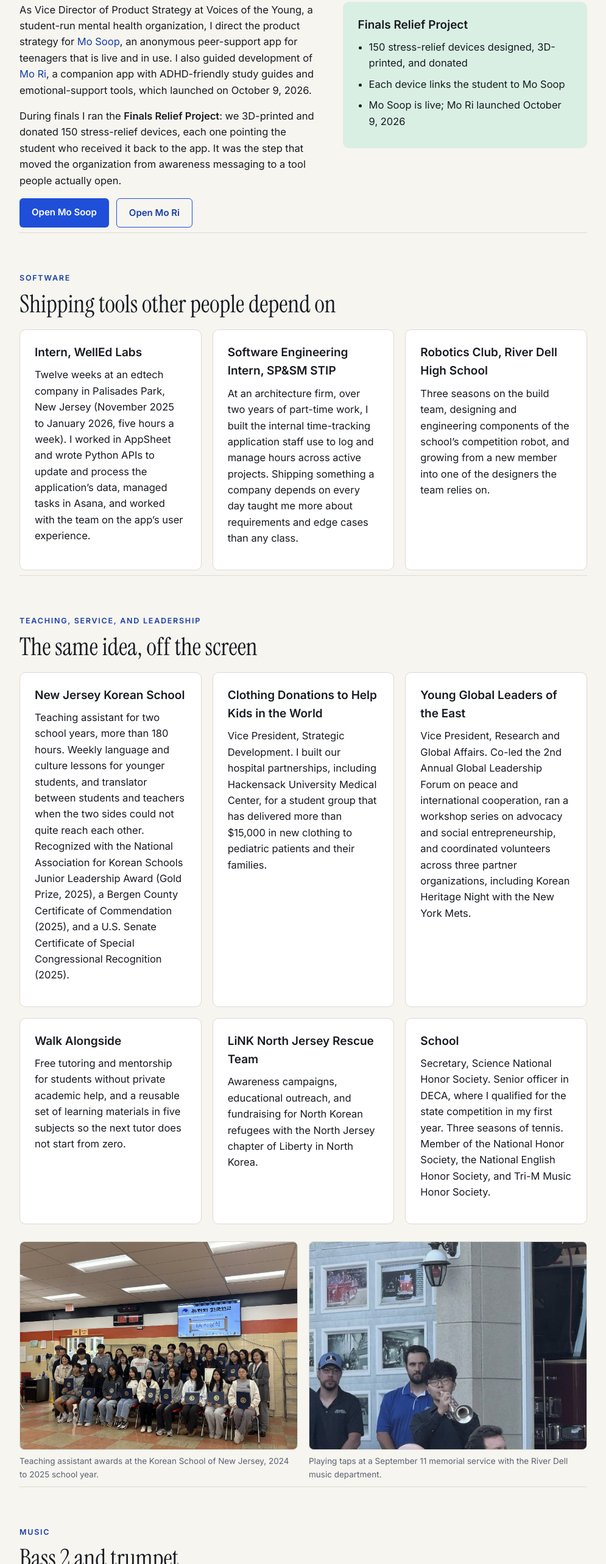
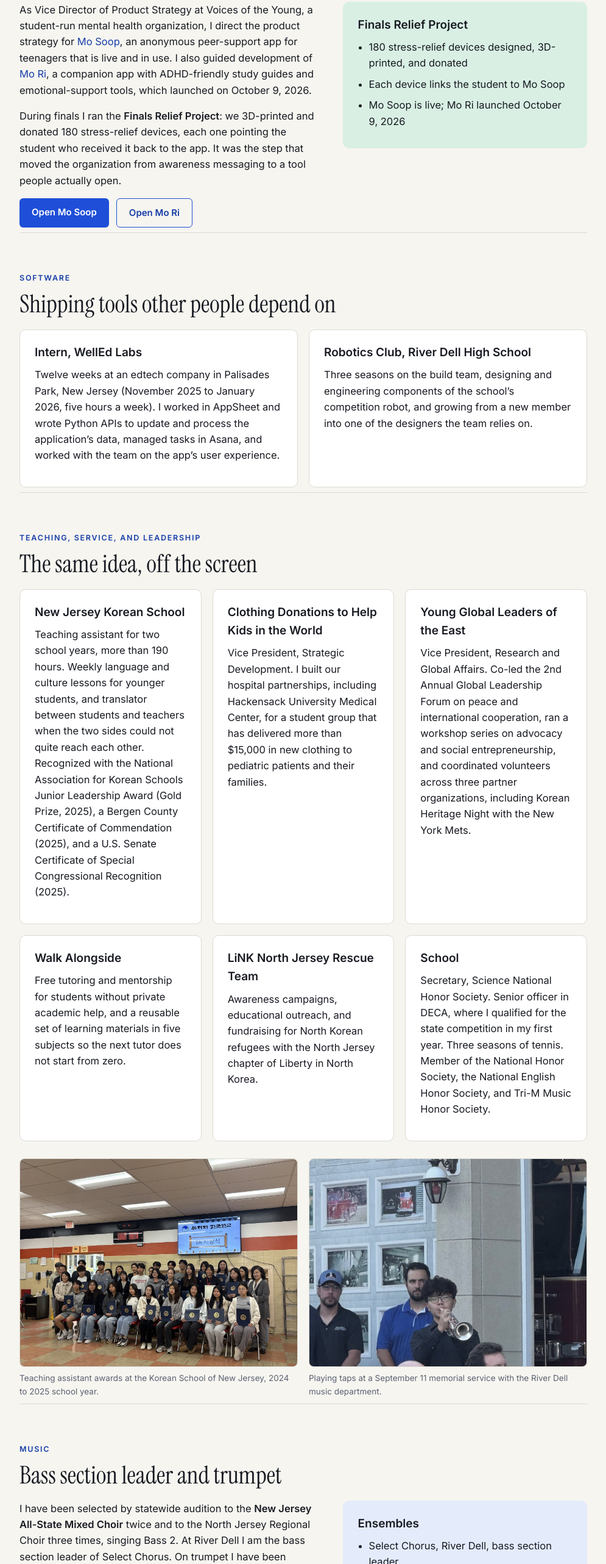
Before and after one commit to aaronchoi202/aaronchoi, a plain HTML site: page index.html in a window 1280 px wide. Shown: the part 3338-5902 px from the top of the page at 61% size, without its empty margins (142-1137 px from the left). Drawn offline with Linux system fonts and the light colour scheme.

Commit message:
Add files via upload

```diff
--- a/index.html
+++ b/index.html
@@ -205,7 +205,7 @@
   <div class="two">
     <div>
       <p>As Vice Director of Product Strategy at Voices of the Young, a student-run mental health organization, I direct the product strategy for <a href="https://mo-soop.glide.page" target="_blank" rel="noopener">Mo Soop</a>, an anonymous peer-support app for teenagers that is live and in use. I also guided development of <a href="https://mo-ri.glide.page" target="_blank" rel="noopener">Mo Ri</a>, a companion app with ADHD-friendly study guides and emotional-support tools, which launched on October 9, 2026.</p>
-      <p>During finals I ran the <strong>Finals Relief Project</strong>: we 3D-printed and donated 150 stress-relief devices, each one pointing the student who received it back to the app. It was the step that moved the organization from awareness messaging to a tool people actually open.</p>
+      <p>During finals I ran the <strong>Finals Relief Project</strong>: we 3D-printed and donated 180 stress-relief devices, each one pointing the student who received it back to the app. It was the step that moved the organization from awareness messaging to a tool people actually open.</p>
       <div class="cta" style="margin-top:8px">
         <a class="btn" href="https://mo-soop.glide.page" target="_blank" rel="noopener">Open Mo Soop</a>
         <a class="btn ghost" style="color:var(--cobalt-deep);border-color:var(--cobalt)" href="https://mo-ri.glide.page" target="_blank" rel="noopener">Open Mo Ri</a>
@@ -214,7 +214,7 @@
     <div class="card mint">
       <h3>Finals Relief Project</h3>
       <ul>
-        <li>150 stress-relief devices designed, 3D-printed, and donated</li>
+        <li>180 stress-relief devices designed, 3D-printed, and donated</li>
         <li>Each device links the student to Mo Soop</li>
         <li>Mo Soop is live; Mo Ri launched October 9, 2026</li>
       </ul>
@@ -225,14 +225,10 @@
 <section id="software">
   <p class="kicker">Software</p>
   <h2>Shipping tools other people depend on</h2>
-  <div class="grid3">
+  <div class="grid2">
     <div class="card">
       <h3>Intern, WellEd Labs</h3>
       <p>Twelve weeks at an edtech company in Palisades Park, New Jersey (November 2025 to January 2026, five hours a week). I worked in AppSheet and wrote Python APIs to update and process the application’s data, managed tasks in Asana, and worked with the team on the app’s user experience.</p>
-    </div>
-    <div class="card">
-      <h3>Software Engineering Intern, SP&amp;SM STIP</h3>
-      <p>At an architecture firm, over two years of part-time work, I built the internal time-tracking application staff use to log and manage hours across active projects. Shipping something a company depends on every day taught me more about requirements and edge cases than any class.</p>
     </div>
     <div class="card">
       <h3>Robotics Club, River Dell High School</h3>
@@ -247,7 +243,7 @@
   <div class="grid3">
     <div class="card">
       <h3>New Jersey Korean School</h3>
-      <p>Teaching assistant for two school years, more than 180 hours. Weekly language and culture lessons for younger students, and translator between students and teachers when the two sides could not quite reach each other. Recognized with the National Association for Korean Schools Junior Leadership Award (Gold Prize, 2025), a Bergen County Certificate of Commendation (2025), and a U.S. Senate Certificate of Special Congressional Recognition (2025).</p>
+      <p>Teaching assistant for two school years, more than 190 hours. Weekly language and culture lessons for younger students, and translator between students and teachers when the two sides could not quite reach each other. Recognized with the National Association for Korean Schools Junior Leadership Award (Gold Prize, 2025), a Bergen County Certificate of Commendation (2025), and a U.S. Senate Certificate of Special Congressional Recognition (2025).</p>
     </div>
     <div class="card">
       <h3>Clothing Donations to Help Kids in the World</h3>
@@ -278,15 +274,16 @@
 
 <section id="music">
   <p class="kicker">Music</p>
-  <h2>Bass 2 and trumpet</h2>
+  <h2>Bass section leader and trumpet</h2>
   <div class="two">
     <div>
-      <p>I have been selected by statewide audition to the <strong>New Jersey All-State Mixed Choir</strong> twice and to the North Jersey Regional Choir three times, singing Bass 2. On trumpet I have been selected twice to the North Jersey Regional Band, and I am field captain of the River Dell marching band, my sixth year in the program.</p>
+      <p>I have been selected by statewide audition to the <strong>New Jersey All-State Mixed Choir</strong> twice and to the North Jersey Regional Choir three times, singing Bass 2. At River Dell I am the bass section leader of Select Chorus. On trumpet I have been selected twice to the North Jersey Regional Band, and I am field captain of the River Dell marching band, my sixth year in the program.</p>
       <p>In January 2024 I won first prize for trumpet at the East Coast International Competition and played in the winners’ recital at Weill Recital Hall, Carnegie Hall, and took first place for trumpet with the New York Classical Youth Orchestra, recognized by New York State Senator John C. Liu.</p>
     </div>
     <div class="card sky">
       <h3>Ensembles</h3>
       <ul>
+        <li>Select Chorus, River Dell, bass section leader</li>
         <li>NJ All-State Mixed Choir, two years</li>
         <li>North Jersey Regional Choir, three years</li>
         <li>North Jersey Regional Band, trumpet, two years</li>
@@ -297,6 +294,10 @@
   <div class="photorow">
     <figure class="photo"><img src="assets/choir.jpg" alt="Regional choir performing on stage"><figcaption>North Jersey Regional Choir.</figcaption></figure>
     <figure class="photo"><img src="assets/allstate-njpac.jpg" alt="The New Jersey All-State Chorus and Orchestra on stage at the New Jersey Performing Arts Center"><figcaption>New Jersey All-State Chorus and Orchestra, New Jersey Performing Arts Center, November 2024.</figcaption></figure>
+  </div>
+  <div class="photorow">
+    <figure class="photo"><img src="assets/marching-field.jpg" alt="Aaron playing trumpet in uniform with the River Dell Marching Band at a night game"><figcaption>River Dell Marching Band, trumpet line.</figcaption></figure>
+    <figure class="photo"><img src="assets/marching-parade.jpg" alt="River Dell Marching Band carrying its banner down a Manhattan avenue"><figcaption>River Dell Marching Band on parade in New York City.</figcaption></figure>
   </div>
 </section>
 
```
Also changed, not shown: assets/marching-field.jpg (added), assets/marching-parade.jpg (added).
